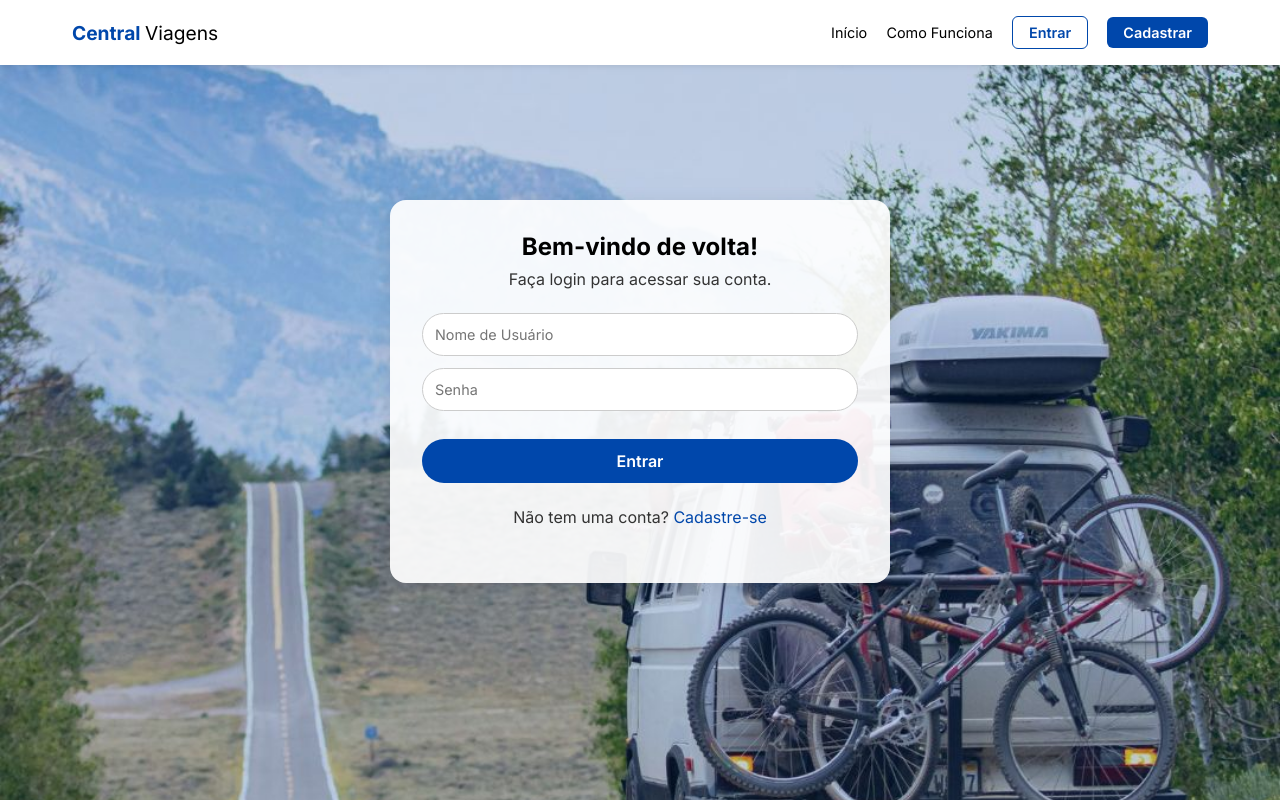
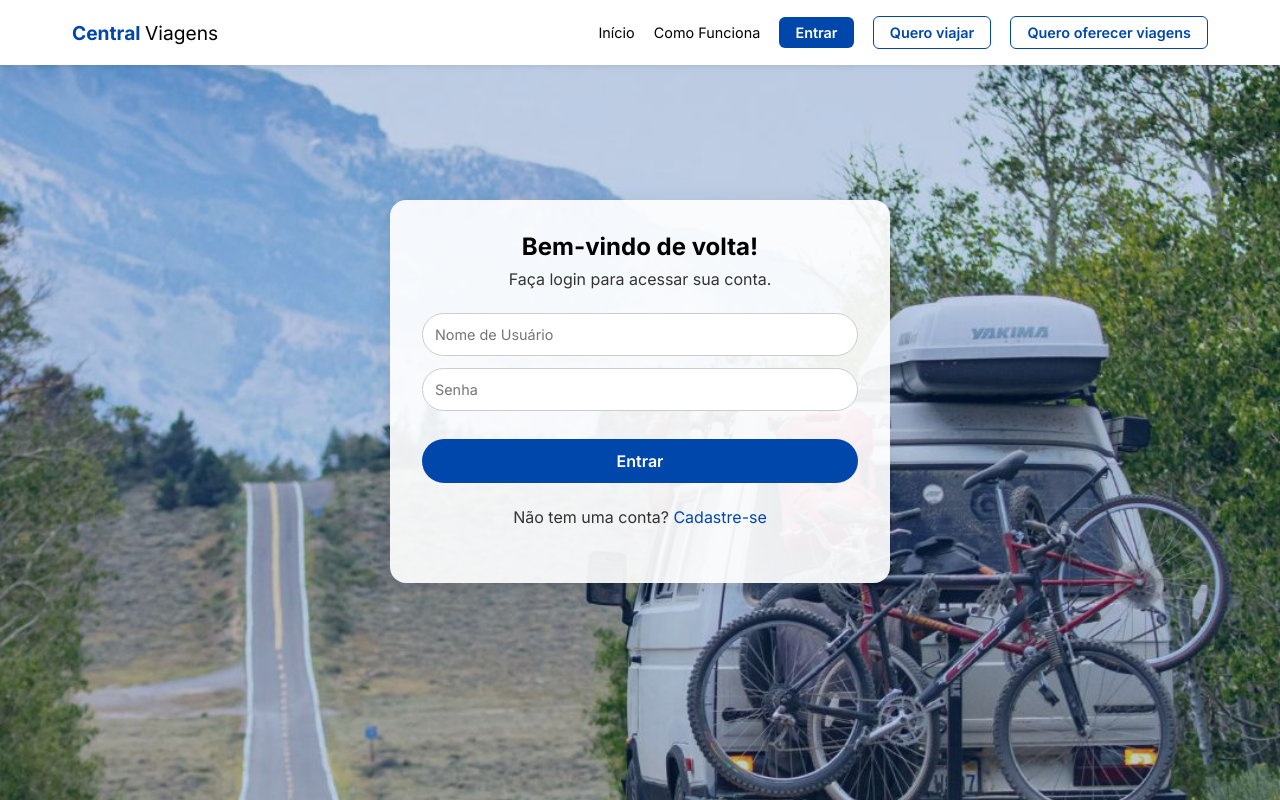
Before and after one commit to rianlucass/central-viagens-fe, a website: page public/pages/login.html in a window 1280 px wide. Drawn offline with Linux system fonts and the light colour scheme.

Commit message:
header ajustada

```diff
--- a/index.js
+++ b/index.js
@@ -18,7 +18,7 @@ app.get('/cadastro-motorista', (req, res) => {
 
 app.get('/login', (req, res) => {
     res.sendFile(path.join(__dirname, 'public/pages/login.html'));
-  });
+});
 
 app.get('/home', (req, res) => {
     res.sendFile(path.join(__dirname, 'public/pages/passageiro/home.html'));
--- a/public/pages/login.html
+++ b/public/pages/login.html
@@ -15,8 +15,9 @@
       <nav>
         <a href="#">Início</a>
         <a href="#">Como Funciona</a>
-        <button class="btn-outline">Entrar</button>
-        <button class="btn-primary">Cadastrar</button>
+        <a class="btn-primary" href="/login" >Entrar</a>
+        <a class="btn-outline" href="/cadastro-passageiro">Quero viajar</a>
+        <a class="btn-outline" href="/cadastro-motorista">Quero oferecer viagens</a>
       </nav>
     </div>
   </header>
@@ -36,7 +37,7 @@
     </form>
 
     <p> </p>
-    <p>Não tem uma conta? <a href="cadastroPassageiro.html">Cadastre-se</a></p>
+    <p>Não tem uma conta? <a href="/cadastro-passageiro">Cadastre-se</a></p>
   </div>
 
   <script src="../js/login.js"></script>
```
Also changed, not shown: public/pages/cadastroMotorista.html (+3 -2 lines), public/pages/cadastroPassageiro.html (+3 -2 lines).
